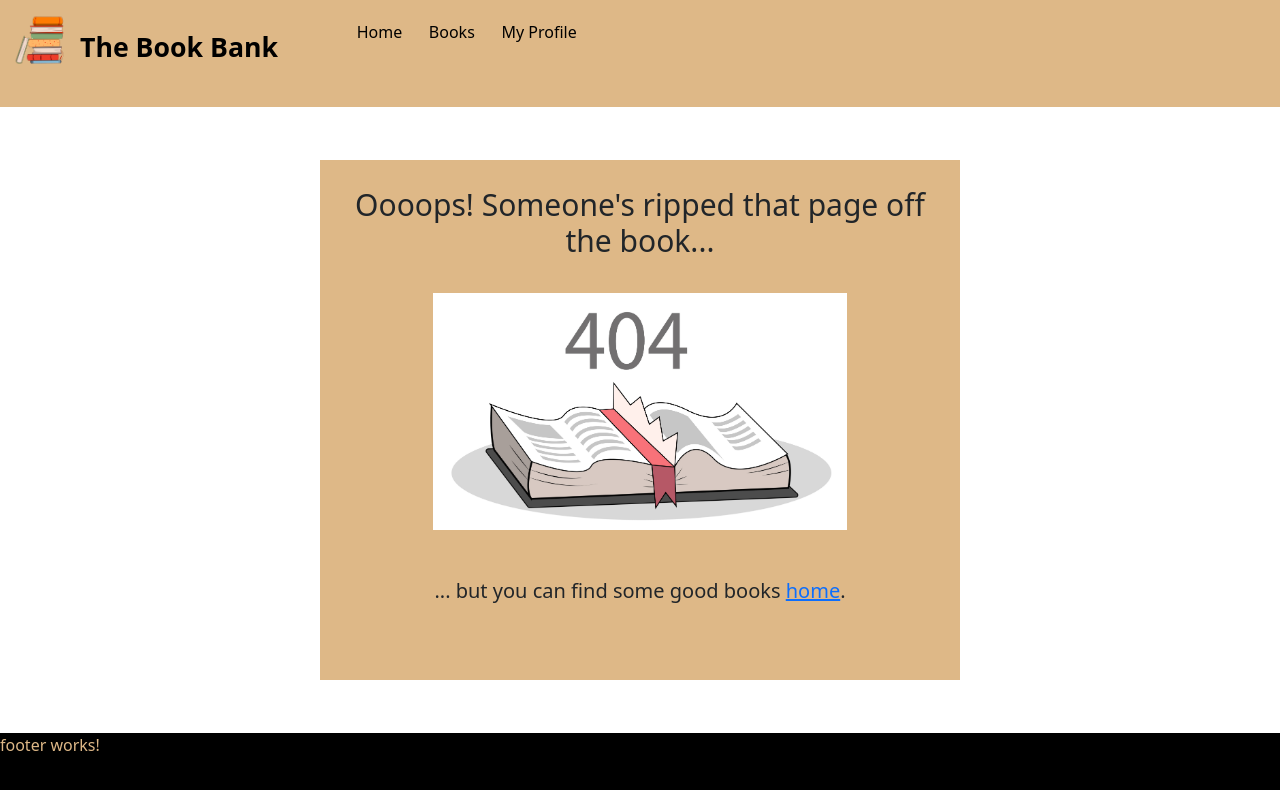
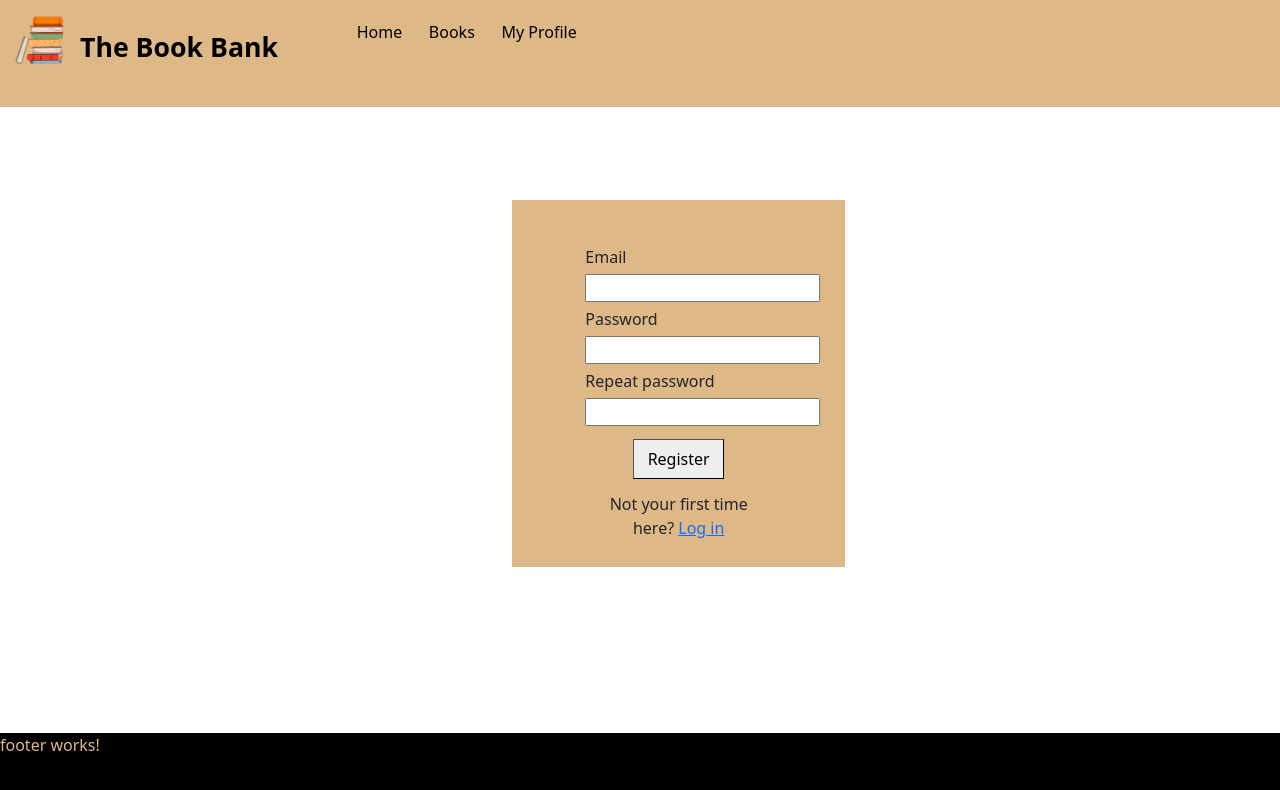
Before and after one commit to monikaKiskinova/Angular-Book-Web-App-Project, an Angular app in the folder website/: page /register in a window 1280 px wide. Before the commit this address led to /404. Shown: the top 790 px of the page. Built offline with nearby package versions, Linux system fonts and the light colour scheme.

Commit message:
Add register form

```diff
--- a/website/src/app/api.service.ts
+++ b/website/src/app/api.service.ts
@@ -2,16 +2,19 @@ import { Injectable } from '@angular/core';
 import { HttpClient } from '@angular/common/http';
 import { environment } from '../environments/environment.development';
 import { Book } from './types/book';
+import { User } from './types/user';
 
 @Injectable({
   providedIn: 'root'
 })
 export class ApiService {
+  // const {apiUrl} = environment;
+  apiUrl = environment.apiUrl;
+
   constructor(private http: HttpClient) { }
 
   getBooks(limit?: number) {
-    const {apiUrl} = environment;
-    let url = `${apiUrl}/books`;
+    let url = `${this.apiUrl}/books`;
 
     if (limit) {
       url+= `?limit=${limit}`;
--- a/website/src/app/app.routes.ts
+++ b/website/src/app/app.routes.ts
@@ -4,12 +4,14 @@ import { PageNotFoundComponent } from './main/page-not-found/page-not-found.comp
 import { LoginComponent } from './main/user/login/login.component';
 import { AddBookComponent } from './main/books/add-book/add-book.component';
 import { BookListComponent } from './main/books/book-list/book-list.component';
+import { RegisterComponent } from './main/user/register/register.component';
 
 export const routes: Routes = [
     {path: '', redirectTo: '/home', pathMatch: 'full'},
     {path: 'home', component: HomeComponent},
 
     {path: 'login', component: LoginComponent},
+    {path: 'register', component: RegisterComponent},
 
     {path: 'books', component: BookListComponent},
     {path: 'add-book', component:AddBookComponent},
--- /dev/null
+++ b/website/src/app/main/user/register/register.component.css
@@ -0,0 +1,39 @@
+.register-container {
+    width: 250pt;
+    height: 275pt;
+    margin: auto;
+    /* margin: 0; */
+    position: absolute;
+    top: 25%;
+    left: 40%;
+    padding: 30pt 55pt;
+    background-color: burlywood;
+}
+
+input {
+    display: block;
+}
+
+label {
+    margin: 5px 0px;
+}
+
+button {
+    display: block;
+    /* margin: 10pt; */
+    padding: 5pt 10pt;
+    /* cursor: pointer; */
+    margin: auto;
+    margin-top: 10pt;
+    border-width: 1px;
+}
+
+button:hover {
+    background-color: black;
+    color: white;
+}
+
+p {
+    padding: 10pt;
+    text-align: center;
+}
--- /dev/null
+++ b/website/src/app/main/user/register/register.component.html
@@ -0,0 +1,14 @@
+
+<div class="register-container">
+    <form #registerForm="ngForm" (ngSubmit)="formSubmitHandler()">
+        <label for="email">Email</label>
+        <input type="email" id="email" name="email" email required ngModel #emailInput="ngModel" />
+        <label for="password">Password</label>
+        <input type="password" id="password" name="password" required ngModel #passwordInput="ngModel" />
+        <label for="rePassword">Repeat password</label>
+        <input type="password" id="rePassword" name="rePassword" required ngModel #rePasswordInput="ngModel" />
+        <button>Register</button>
+        <!-- <input class="button" type="button" value="Log in" /> -->
+    </form>
+    <p>Not your first time here? <a routerLink="/login">Log in</a></p>
+</div>
--- /dev/null
+++ b/website/src/app/main/user/register/register.component.ts
@@ -0,0 +1,25 @@
+import { Component, ViewChild } from '@angular/core';
+import { FormsModule, NgForm } from '@angular/forms';
+import { RouterLink } from '@angular/router';
+
+@Component({
+  selector: 'app-register',
+  standalone: true,
+  imports: [RouterLink, FormsModule],
+  templateUrl: './register.component.html',
+  styleUrl: './register.component.css'
+})
+export class RegisterComponent {
+  @ViewChild('registerForm') form: NgForm | undefined;
+
+  formSubmitHandler() {
+    const form = this.form!;
+
+    if(form.invalid) {
+      console.log('The form is invalid.');
+      return;
+    }
+
+    console.log(form.value);
+  }
+}
```
